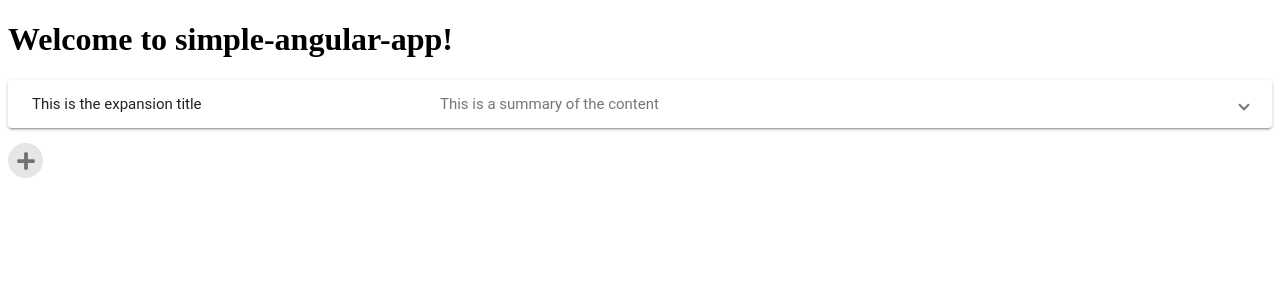
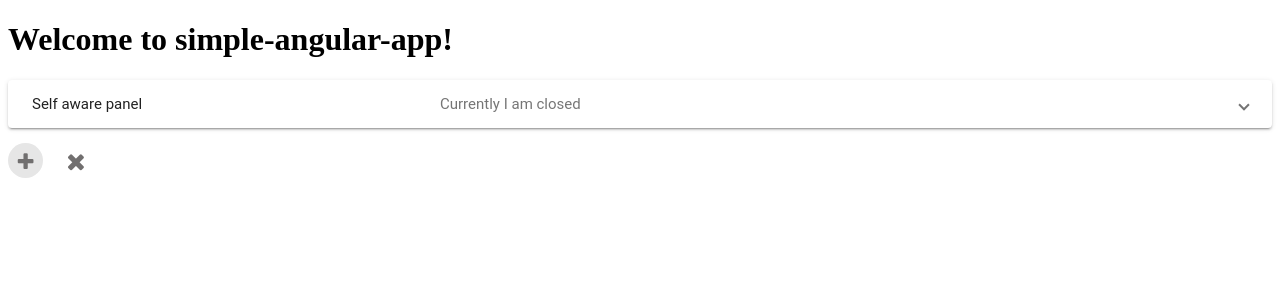
Before and after one commit to roman-yaremenko/simple-angular-app, an Angular app: page / in a window 1280 px wide. Shown: the top 300 px of the page. Built offline with nearby package versions, Linux system fonts and the light colour scheme.

Commit message:
Created crossmarker-button

```diff
--- a/package.json
+++ b/package.json
@@ -22,10 +22,8 @@
     "@angular/platform-browser": "^6.0.3",
     "@angular/platform-browser-dynamic": "^6.0.3",
     "@angular/router": "^6.0.3",
-    "@fortawesome/angular-fontawesome": "^0.1.1",
-    "@fortawesome/fontawesome-svg-core": "^1.2.2",
-    "@fortawesome/free-solid-svg-icons": "^5.2.0",
     "core-js": "^2.5.4",
+    "font-awesome": "^4.7.0",
     "hammerjs": "^2.0.8",
     "rxjs": "^6.0.0",
     "zone.js": "^0.8.26"
--- a/src/app/app.component.html
+++ b/src/app/app.component.html
@@ -5,5 +5,8 @@
 </div>
 <app-entities-dashboard></app-entities-dashboard>
 <button class="app-mini-fab app-mini-fab--gray" mat-mini-fab>
-	<fa-icon [icon]="faCoffee"></fa-icon>
+	<span class="fa fa-plus fa-2x"></span>
 </button>
+<button class="app-mini-fab-crossmarker" mat-mini-fab>
+	<span class="fa fa-times fa-2x"></span>
+</button>
--- a/src/app/app.component.ts
+++ b/src/app/app.component.ts
@@ -1,5 +1,4 @@
 import { Component } from '@angular/core';
-import { faCoffee, faPlus } from '@fortawesome/free-solid-svg-icons';
 
 @Component({
   selector: 'app-root',
@@ -8,5 +7,4 @@ import { faCoffee, faPlus } from '@fortawesome/free-solid-svg-icons';
 })
 export class AppComponent {
   title = 'simple-angular-app';
-  faCoffee = faPlus;
 }
--- a/src/app/app.module.ts
+++ b/src/app/app.module.ts
@@ -4,7 +4,6 @@ import { AppComponent } from './app.component';
 
 import { BrowserAnimationsModule } from '@angular/platform-browser/animations';
 import { EntitiesModule } from './modules/entities/entities.module'
-import { FontAwesomeModule } from '@fortawesome/angular-fontawesome';
 import { MatButtonModule } from '@angular/material/button';
 
 @NgModule({
@@ -15,8 +14,7 @@ import { MatButtonModule } from '@angular/material/button';
     BrowserModule,
     BrowserAnimationsModule,
     EntitiesModule,
-    FontAwesomeModule,
-    MatButtonModule
+    MatButtonModule,
   ],
   providers: [],
   bootstrap: [AppComponent]
--- a/src/app/modules/entities/entities-dashboard/entities-dashboard.component.html
+++ b/src/app/modules/entities/entities-dashboard/entities-dashboard.component.html
@@ -1,13 +1,12 @@
-<mat-expansion-panel>
+ <mat-expansion-panel (opened)="panelOpenState = true"
+                       (closed)="panelOpenState = false">
     <mat-expansion-panel-header>
       <mat-panel-title>
-      This is the expansion title
+        Self aware panel
       </mat-panel-title>
       <mat-panel-description>
-      This is a summary of the content
+        Currently I am {{panelOpenState ? 'open' : 'closed'}}
       </mat-panel-description>
     </mat-expansion-panel-header>
-
-  <p>This is the primary content of the panel.</p>
-
+    <p>I'm visible because I am open</p>
   </mat-expansion-panel>
--- a/src/assets/styles/custom-components/app-mini-fab.scss
+++ b/src/assets/styles/custom-components/app-mini-fab.scss
@@ -13,8 +13,9 @@
 	span.mat-button-wrapper {
 		line-height: 20px;
 
-		.ng-fa-icon {
+		.fa-plus {
 			color: $main-gray-medium;
+			font-size: 20px;
 		}
 	}
 
@@ -23,3 +24,25 @@
 		height: 20px;
 	}
 }
+
+.app-mini-fab-crossmarker.mat-mini-fab {
+	margin-left: 15px;
+	margin-top: 15px;
+	width: 35px;
+	height: 35px;
+	background: none;
+
+	&.mat-mini-fab {
+		box-shadow: none;
+		font-size: 12px;
+	}
+
+	span.mat-button-wrapper {
+		padding: 0;
+
+		.fa-times {
+			color: $main-gray-medium;
+	    padding: 0 0 4px 1px;
+		}
+	}
+}
--- a/src/styles.scss
+++ b/src/styles.scss
@@ -1,4 +1,7 @@
 /* You can add global styles to this file, and also import other style files */
+$fa-font-path: "../node_modules/font-awesome/fonts";
+@import "../node_modules/font-awesome/scss/font-awesome.scss";
+
 @import "~@angular/material/prebuilt-themes/indigo-pink.css";
 
 @import "./assets/styles/custom-components/custom-components";
```
Also changed, not shown: src/assets/icons/plus_icon.svg (deleted), 1 other file (tests, documents, lock files or other folders). Lines whose indentation alone changed are shown as unchanged.
